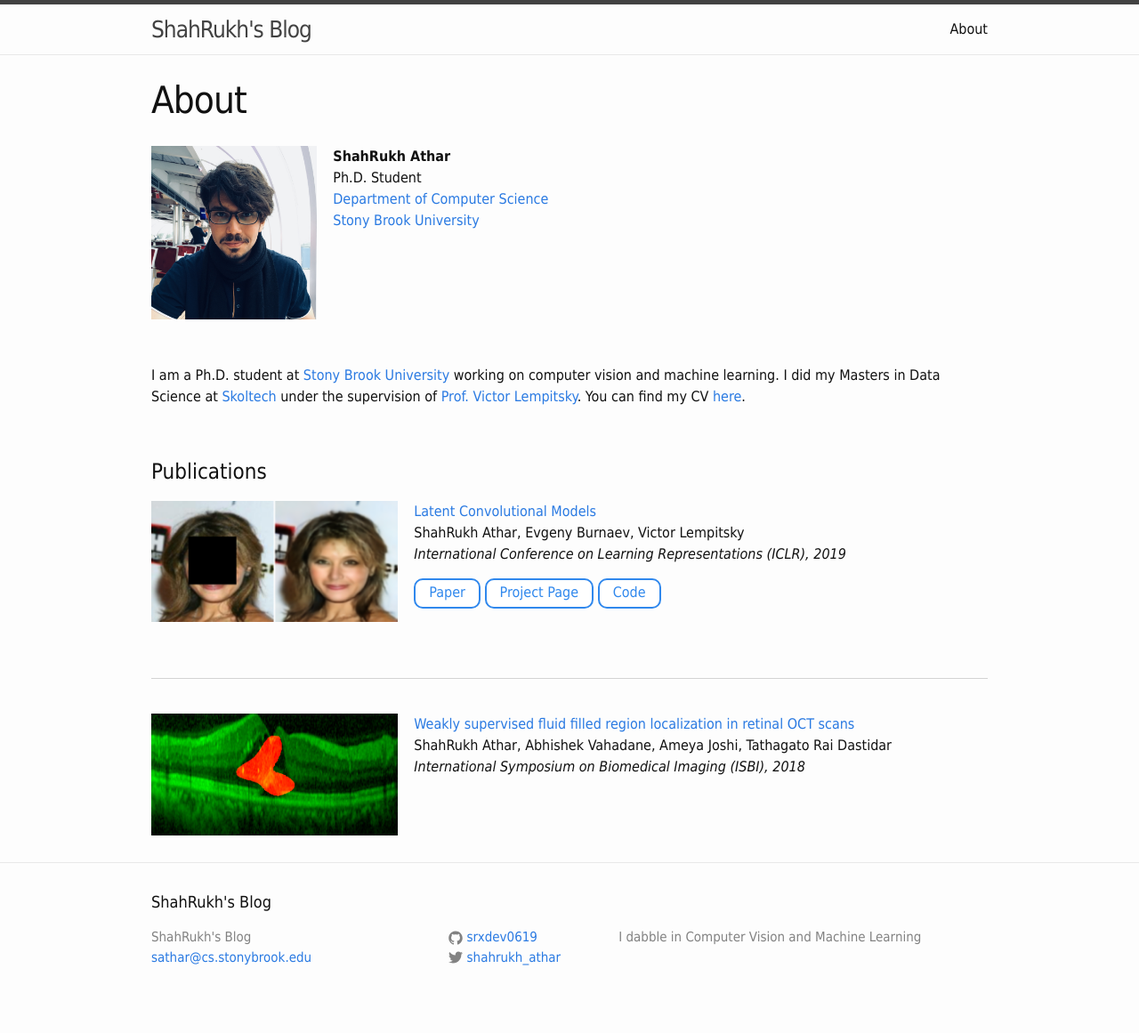
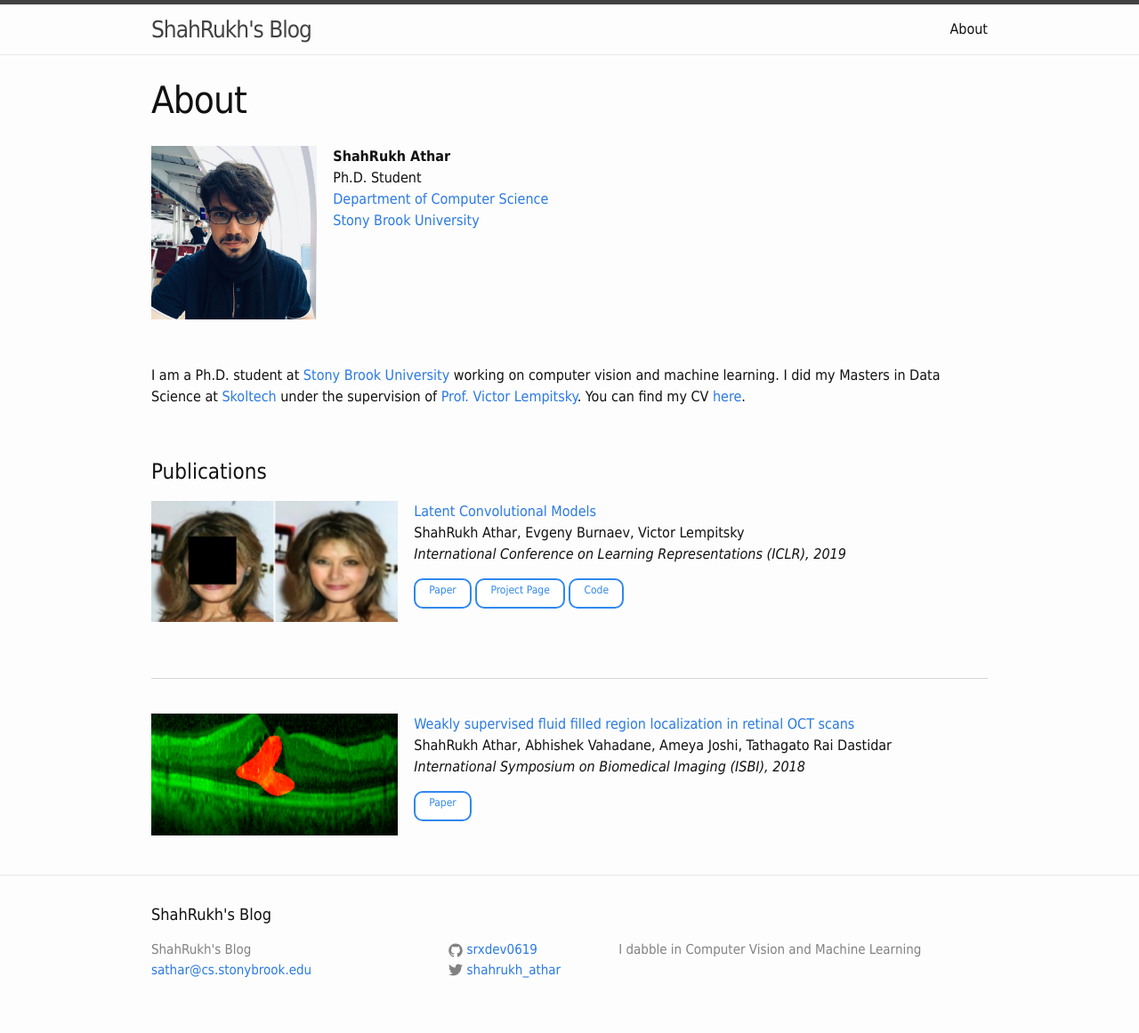
Before and after one commit to shahrukhathar/shahrukhathar.github.io, a Jekyll site: the page built from pages/about.md, in a window 1280 px wide. Shown: the whole page at 89% size. Built offline with Jekyll 4.4.1, drawn with Linux system fonts in a browser that asks for light colours; nearby versions of some CDN libraries; library files that are not in the unit come from our copies.

Commit message:
Updated Page

```diff
--- a/_sass/_base.scss
+++ b/_sass/_base.scss
@@ -216,6 +216,7 @@
     border-radius: 10px;
     display: inline-block;
     height: 20px;
+    font-size: 12px;
     }
 
 .btn:hover {
--- a/pages/about.md
+++ b/pages/about.md
@@ -42,4 +42,6 @@
 <img align="left" src="/images/Teaser_WeakSup.png" height="137px" width="277px">
  &nbsp; &nbsp; [Weakly supervised fluid filled region localization in retinal OCT scans](https://ieeexplore.ieee.org/abstract/document/8363849)<br/>
  &nbsp; &nbsp; ShahRukh Athar, Abhishek Vahadane, Ameya Joshi, Tathagato Rai Dastidar<br/>
- &nbsp; &nbsp; *International Symposium on Biomedical Imaging (ISBI), 2018*
+ &nbsp; &nbsp; *International Symposium on Biomedical Imaging (ISBI), 2018*<br/>
+
+ &nbsp; &nbsp;  [Paper](https://ieeexplore.ieee.org/abstract/document/8363849){: .btn}
```
